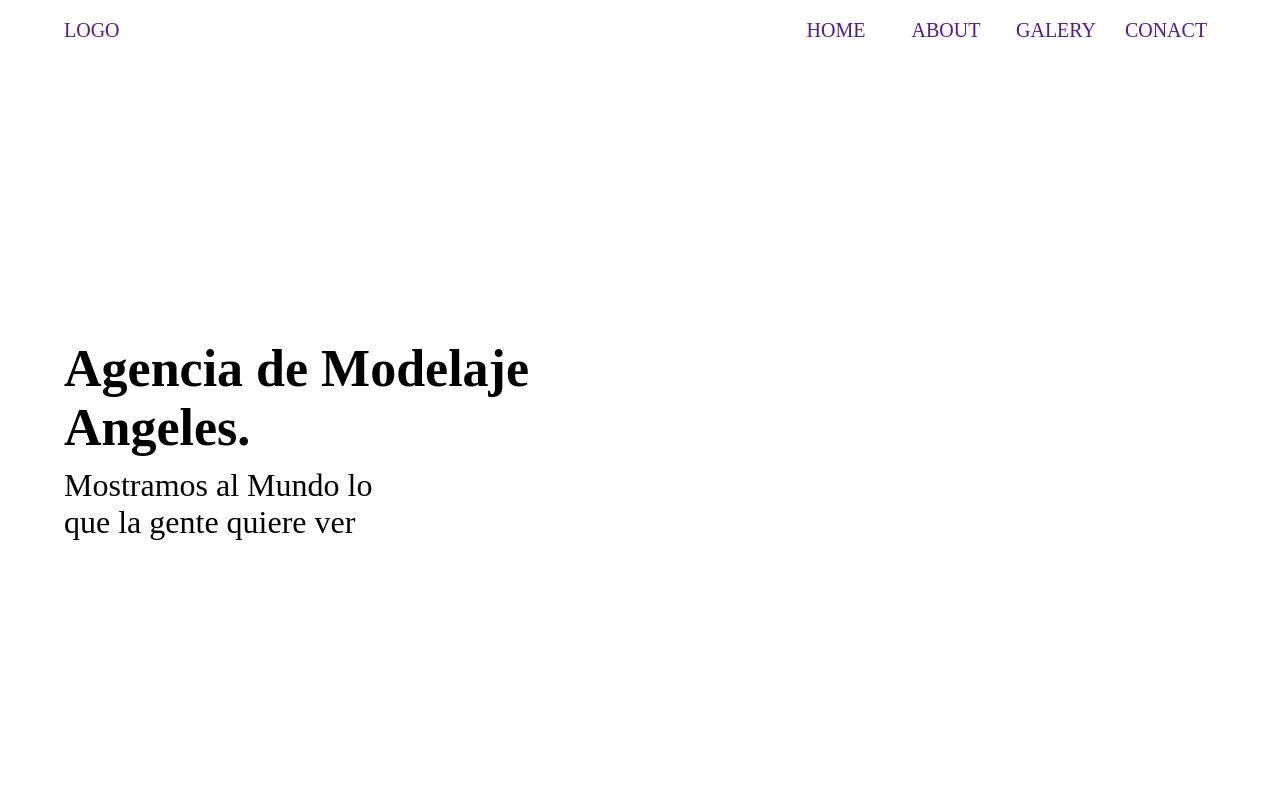
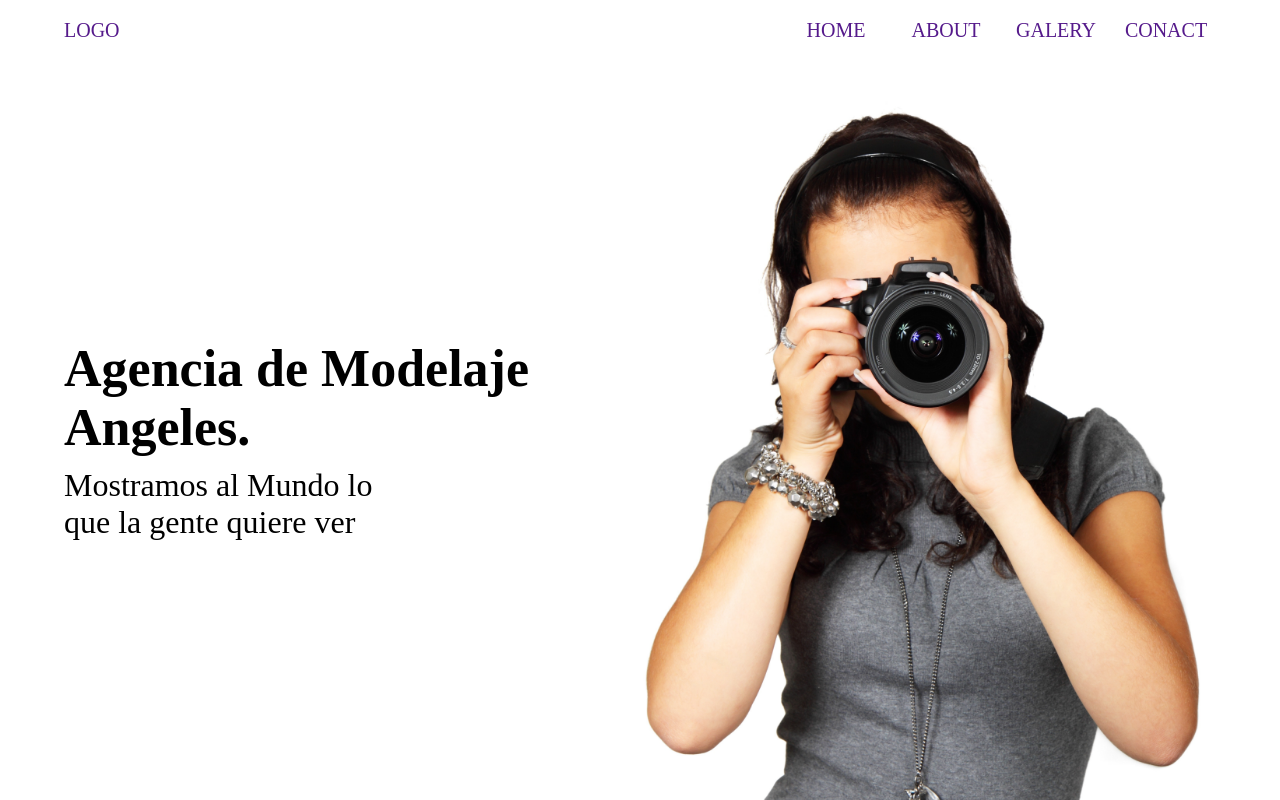
Before and after one commit to diegudeveloper/Proyecto11-Grid-Platzi, a plain HTML site: page index.html in a window 1280 px wide. Drawn offline with Linux system fonts and the light colour scheme; a web font is replaced by a local one.

Commit message:
Configuracion de la ruta en csspara la imagen en github pages

```diff
--- a/css/style.css
+++ b/css/style.css
@@ -78,7 +78,7 @@ header .container-nav .container-menu li a {
 .hero .container-hero .img-banner {
     width: 100%;
     height: 100%;
-    background: url(..img/Banner/06.jpg);
+    background: url(../img/Banner/06.jpg);
     background-size: 100%;
     background-position: center top;
     background-repeat: no-repeat;
```
